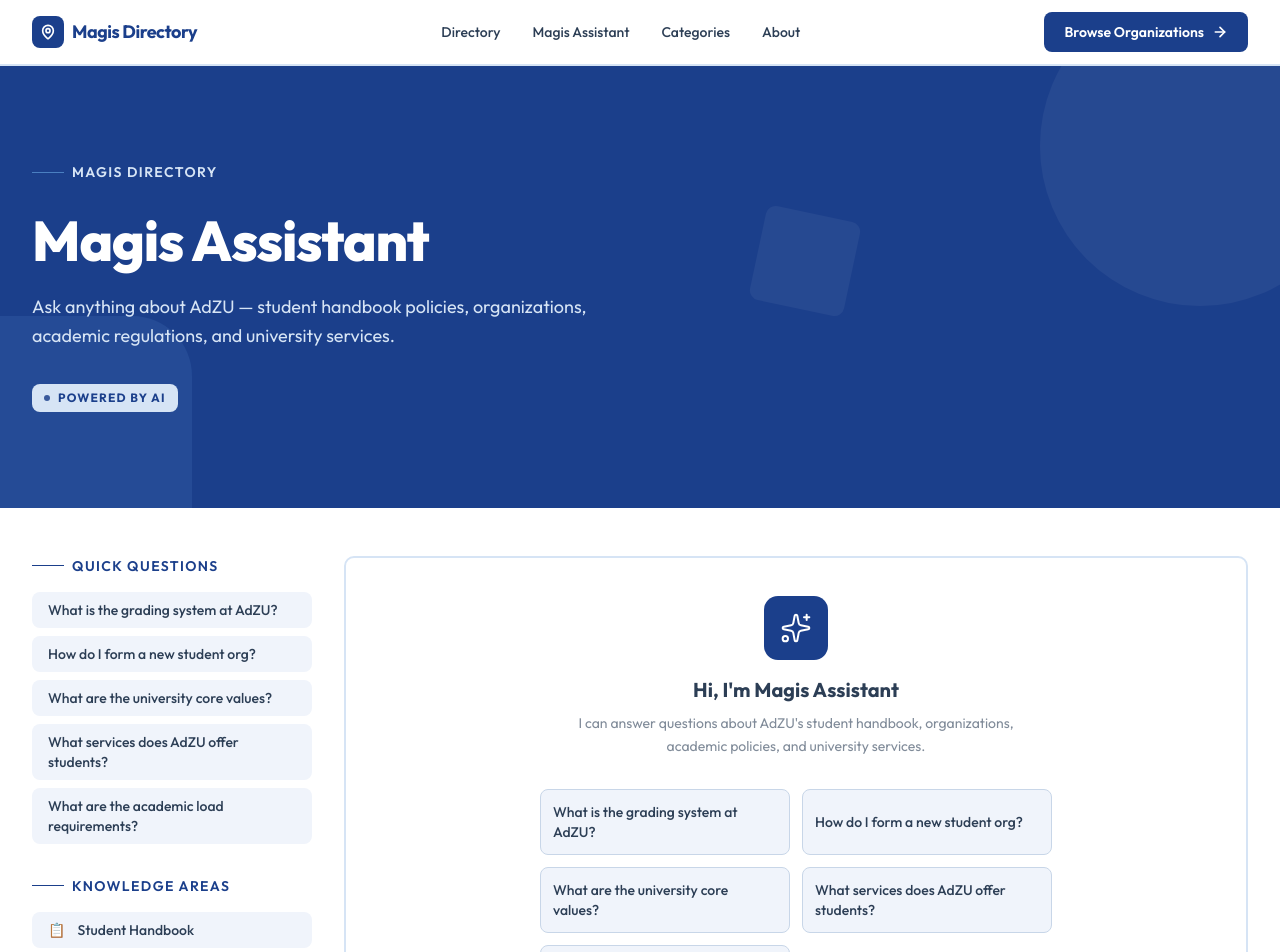
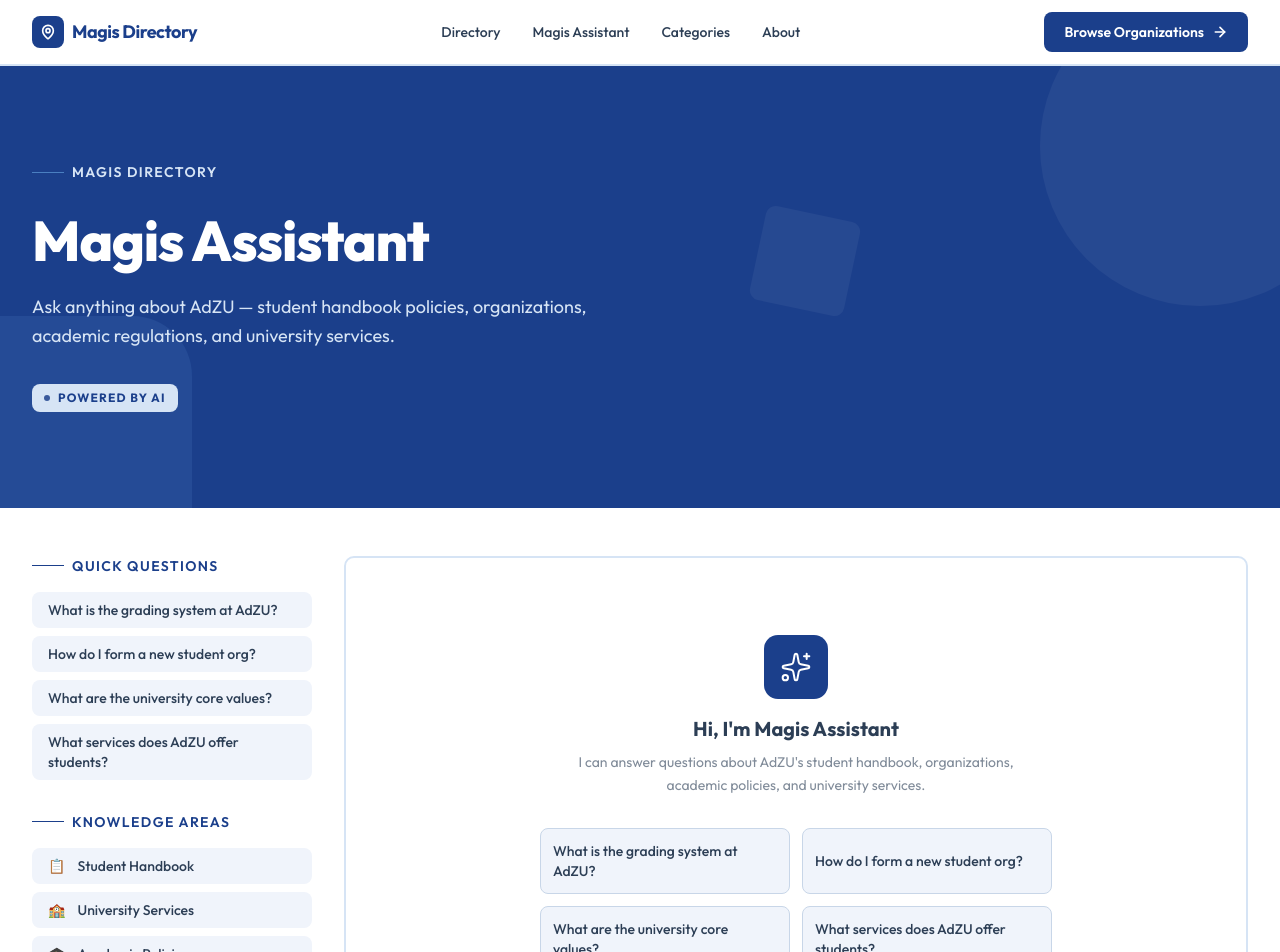
Before and after one commit to RielleTatel/magis-directory, a Next.js app: page /pages/assistant in a window 1280 px wide. Shown: the top 952 px of the page. Built offline with nearby package versions, Linux system fonts and the light colour scheme.

Commit message:
feat: organization logos

```diff
--- a/components/sections/assistant/ChatInterface.tsx
+++ b/components/sections/assistant/ChatInterface.tsx
@@ -15,7 +15,6 @@ const QUICK_QUESTIONS = [
   "How do I form a new student org?",
   "What are the university core values?",
   "What services does AdZU offer students?",
-  "What are the academic load requirements?",
 ];
 
 const KNOWLEDGE_AREAS = [
--- a/data/organizations.ts
+++ b/data/organizations.ts
@@ -343,7 +343,7 @@ export const organizations: Organization[] = [
     category: "Socio-Civic and Political",
     description:
       "Advocates for the rights, welfare, and cultural preservation of indigenous communities.",
-    logo: "/logos/Indigenous Peoples' Alliance for Development in Zamboanga - IPAdZ.jpg",
+    logo: "/logos/ipadz.jpg",
   },
   {
     id: "solidarity-of-leaders",
```
Also changed, not shown: public/logos/ipadz.jpg (renamed from public/logos/Indigenous Peoples’ Alliance for Development in Zamboanga - IPAdZ.jpg).
